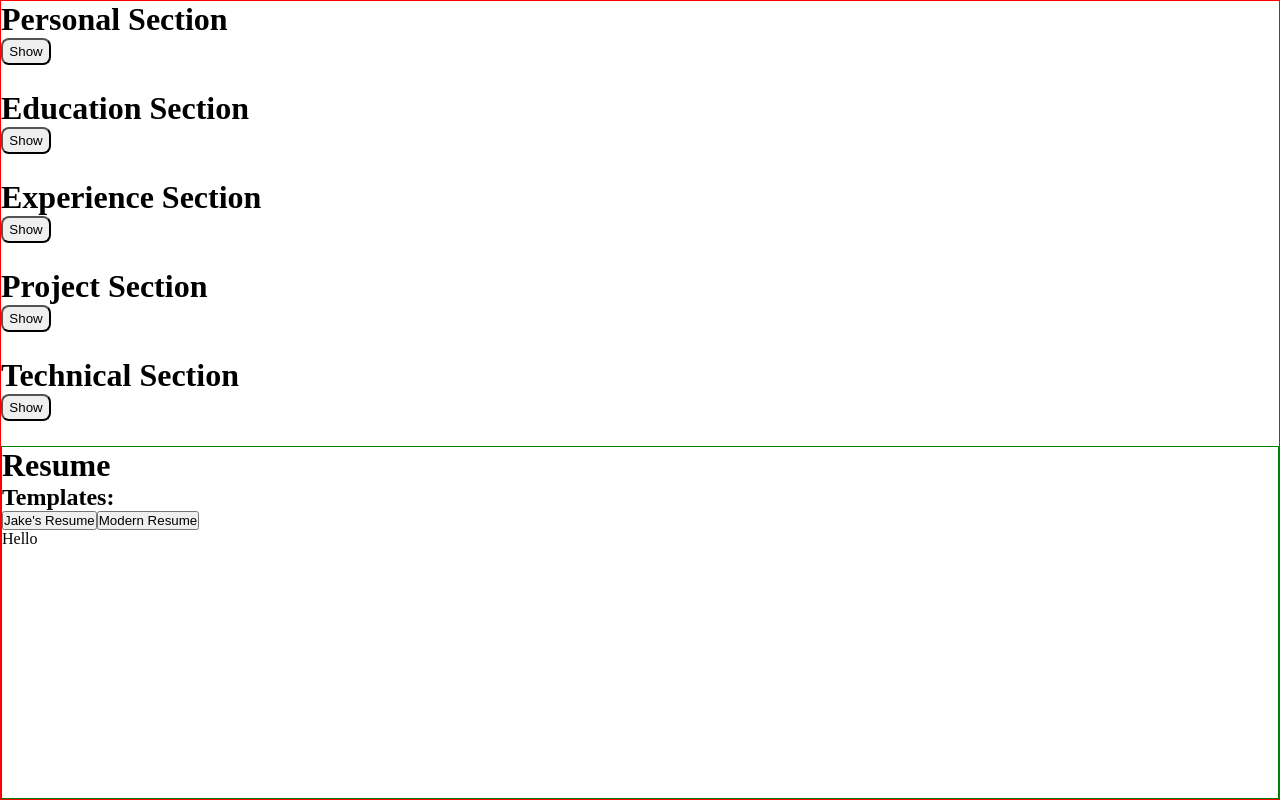
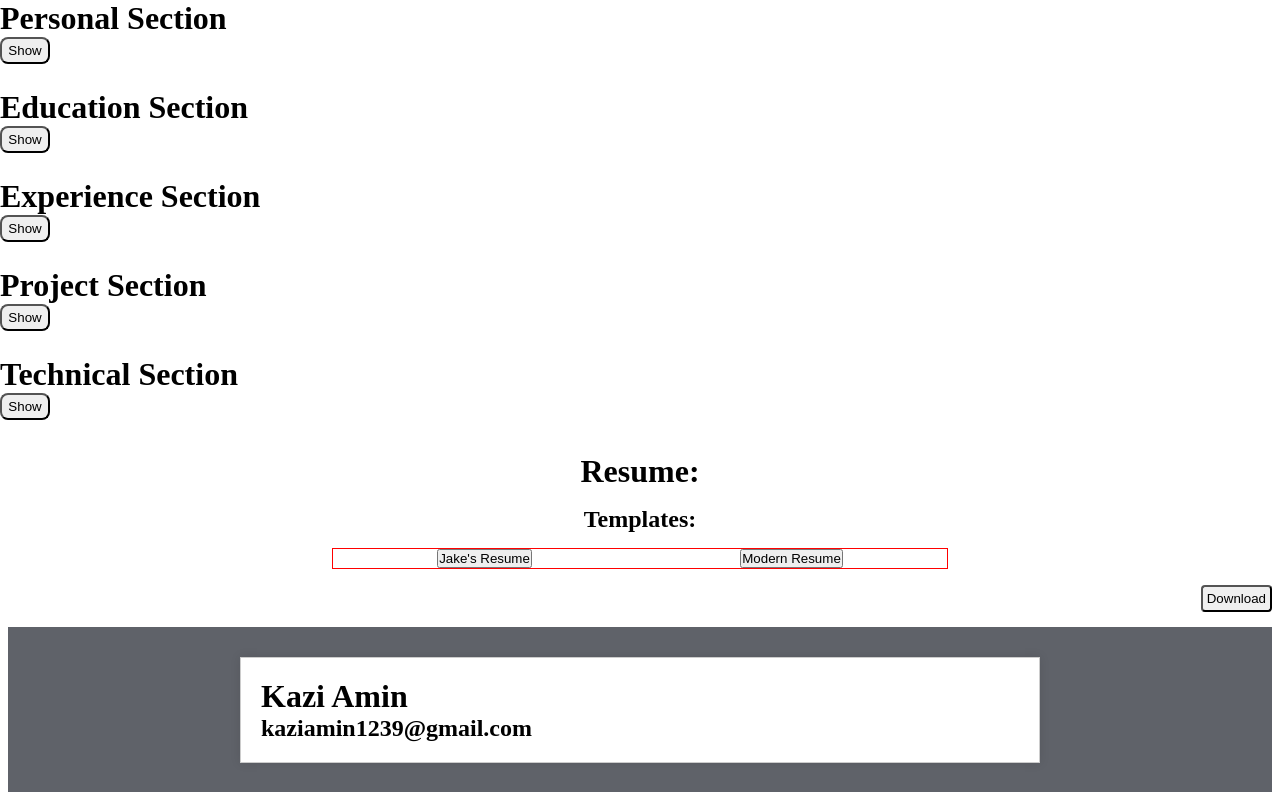
Before and after one commit to KaziAmin110/OnlineResumeGenerator, a React (Vite) app: page / in a window 1280 px wide. Built offline with nearby package versions, Linux system fonts and the light colour scheme.

Commit message:
Added Base Resume Template

```diff
--- a/src/components/Display/Display.jsx
+++ b/src/components/Display/Display.jsx
@@ -14,11 +14,12 @@ const Display = ({
 
   return (
     <div className="display-container">
-      <h1>Resume</h1>
+      <h1>Resume:</h1>
       <Templates
         templateIndex={templateIndex}
         onUpdateTempIndex={setTemplateIndex}
       />
+      <button className="download-btn">Download</button>
       <div className="resume-background">
         {templateIndex === 1 && (
           <JakesResumeDisplay
--- a/src/components/Display/JakesResumeDisplay.jsx
+++ b/src/components/Display/JakesResumeDisplay.jsx
@@ -6,7 +6,12 @@ const JakesResumeDisplay = ({
   projects,
   technicalSkillsHeaders,
 }) => {
-  return <div className="resume-container">Hello</div>;
+  return (
+    <div className="resume-container">
+      <h1>Kazi Amin</h1>
+      <h2>kaziamin1239@gmail.com</h2>
+    </div>
+  );
 };
 
 export default JakesResumeDisplay;
--- a/src/components/Display/Templates.jsx
+++ b/src/components/Display/Templates.jsx
@@ -6,8 +6,9 @@ const Templates = ({ onUpdateTempIndex }) => {
   };
 
   return (
-    <div>
+    <div className="template-container">
       <h2>Templates:</h2>
+      <div className="temp-buttons-container">
         <button class="" onClick={() => handleUpdateTemplate(1)}>
           Jake's Resume
         </button>
@@ -15,6 +16,7 @@ const Templates = ({ onUpdateTempIndex }) => {
           Modern Resume
         </button>
       </div>
+    </div>
   );
 };
 
--- a/src/index.css
+++ b/src/index.css
@@ -7,7 +7,6 @@
 .main-container {
     display: flex;
     flex-direction: column;
-    border: 1px solid red;
     min-height: 100vh;
 }
 
@@ -26,13 +25,53 @@
 .display-container {
     display: flex;
     flex-direction: column;
-    border: 1px solid green;
+    align-items: center;
+    padding: 0.5rem;
     flex-grow: 1;
 }
+
 .resume-background {
+    display: flex;
+    justify-content: center;
+    align-items: center;
+    flex-grow: 1;
+    width: 100%;
     background-color: #5f6269;
 }
 
 .resume-container {
-    background-color: #fff;
+  width: 100%;
+  height: auto;
+  max-width: 800px;
+  margin: 20px auto;
+  padding: 20px;
+  background-color: #fff;
+  box-shadow: 0 0 10px rgba(0,0,0,0.1);
+  border: 1px solid #ccc;
 }
+
+.template-container {
+    display: flex;
+    flex-direction: column;
+    padding: 1rem;
+    align-items: center;
+    width: 100%;
+}
+
+
+.temp-buttons-container {
+    display: flex;
+    margin-top: 15px;
+    justify-content: space-around;
+    width: 50%;
+    border: 1px solid red;
+}
+
+.download-btn {
+    display: flex;
+    padding: 0.25rem;
+    border-radius: 0.25rem;
+    cursor: pointer;
+    align-self: flex-end;
+    margin-bottom: 15px;
+}
```
Lines whose indentation alone changed are shown as unchanged.
